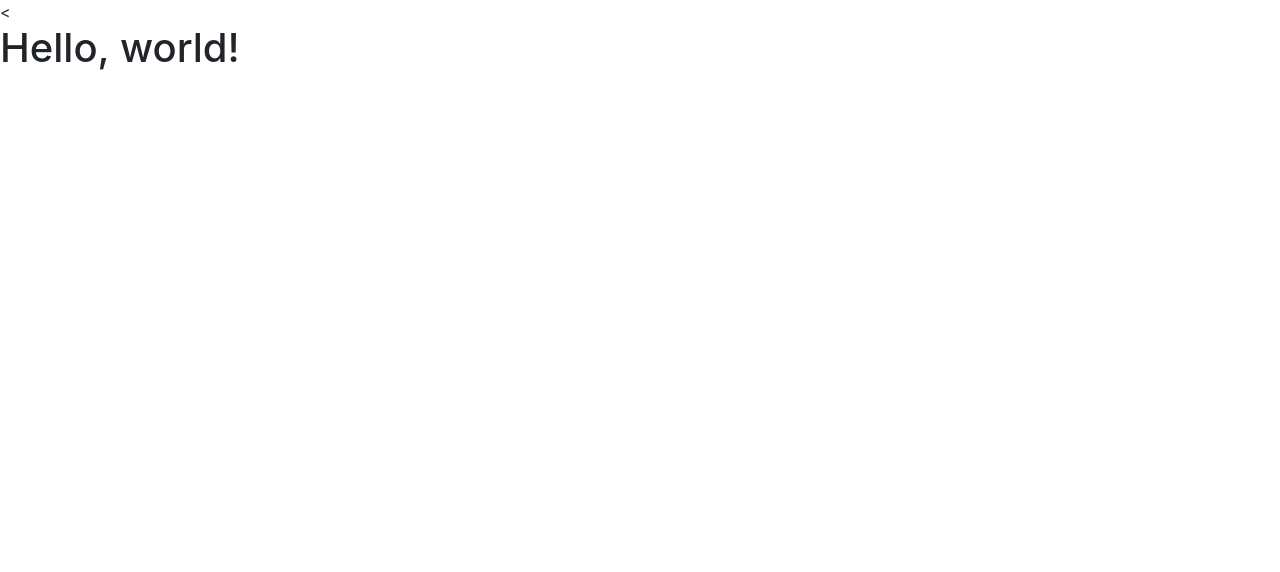
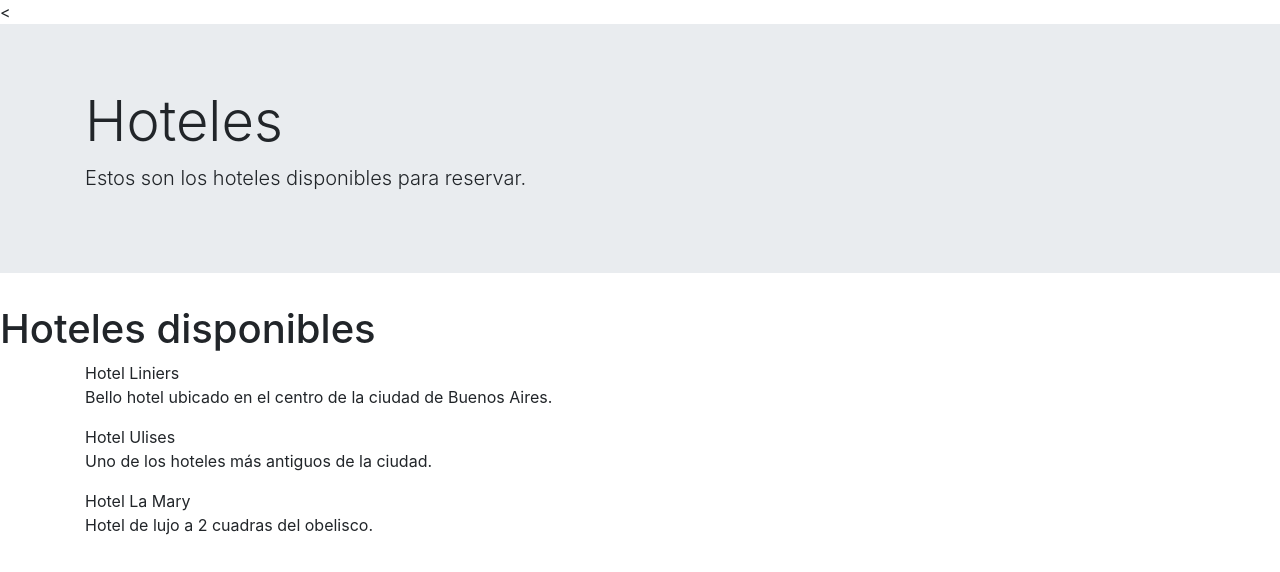
Before and after one commit to fernh08/guia-hotelesmodulo3, a website: page index.html in a window 1280 px wide. Drawn offline with nearby package versions, Linux system fonts and the light colour scheme.

Commit message:
uso de jumbotron en proyecto

```diff
--- a/index.html
+++ b/index.html
@@ -8,10 +8,33 @@
     <!-- Bootstrap CSS -->
     <link rel="stylesheet"  href = "node_modules/bootstrap/dist/css/bootstrap.min.css">
 
-    <title>Hello, world!</title>
+    <title>Hoteles</title>
   </head>
   <body>
-    <h1>Hello, world!</h1>
+    <div class="jumbotron jumbotron-fluid">
+      <div class="container">
+        <h1 class="display-4">Hoteles </h1>
+        <p class="lead">Estos son los hoteles disponibles para reservar.</p>
+      </div>
+    </div>
+    <h1>Hoteles disponibles</h1>
+
+    <div class="container">
+     <head>Hotel Liniers</head>
+     <p>Bello hotel ubicado en el centro de la ciudad de Buenos Aires.
+     </p>
+    </div>
+    <div class="container">
+      <head>Hotel Ulises</head>
+      <p>Uno de los hoteles más antiguos de la ciudad.
+      </p>
+     </div>
+     <div class="container">
+      <head>Hotel La Mary</head>
+      <p>Hotel de lujo a 2 cuadras del obelisco.
+      </p>
+     </div>
+
 
     <!-- Optional JavaScript; choose one of the two! -->
 
```
